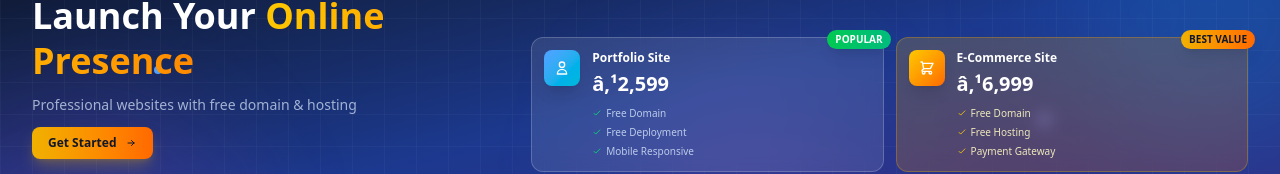
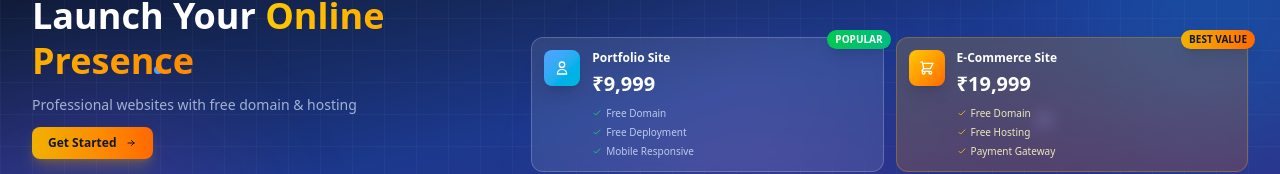
Before and after one commit to nadwivedi/softwarebytes, a React (Vite) app in the folder frontend/: page / in a window 1280 px wide. Shown: the part 126-300 px from the top of the page. Built offline with nearby package versions, Linux system fonts and the light colour scheme.

Commit message:
improve ui

```diff
--- a/frontend/src/components/HeroSlider.jsx
+++ b/frontend/src/components/HeroSlider.jsx
@@ -303,7 +303,7 @@
                           <div className="flex-1">
                             <h3 className="font-bold text-white text-xs">Portfolio Site</h3>
                             <div className="flex items-baseline gap-1 mt-1">
-                              <span className="text-xl font-bold text-white">â‚¹2,599</span>
+                              <span className="text-xl font-bold text-white">₹9,999</span>
                             </div>
                             <div className="mt-2 space-y-1">
                               <div className="flex items-center gap-1 text-[10px] text-blue-100/80">
@@ -344,7 +344,7 @@
                           <div className="flex-1">
                             <h3 className="font-bold text-white text-xs">E-Commerce Site</h3>
                             <div className="flex items-baseline gap-1 mt-1">
-                              <span className="text-xl font-bold text-white">â‚¹6,999</span>
+                              <span className="text-xl font-bold text-white">₹19,999</span>
                             </div>
                             <div className="mt-2 space-y-1">
                               <div className="flex items-center gap-1 text-[10px] text-yellow-100/90">
@@ -391,7 +391,7 @@
                           <div>
                             <h3 className="font-bold text-white text-xs">Portfolio Site</h3>
                             <div className="flex items-baseline gap-1 mt-1">
-                              <span className="text-lg font-bold text-white">â‚¹2,599</span>
+                              <span className="text-lg font-bold text-white">₹9,999</span>
                             </div>
                           </div>
                           <div className="mt-1 space-y-1 w-full">
@@ -432,7 +432,7 @@
                           <div>
                             <h3 className="font-bold text-white text-xs">E-Commerce Site</h3>
                             <div className="flex items-baseline gap-1 mt-1">
-                              <span className="text-lg font-bold text-white">â‚¹6,999</span>
+                              <span className="text-lg font-bold text-white">₹19,999</span>
                             </div>
                           </div>
                           <div className="mt-1 space-y-1 w-full">
```
